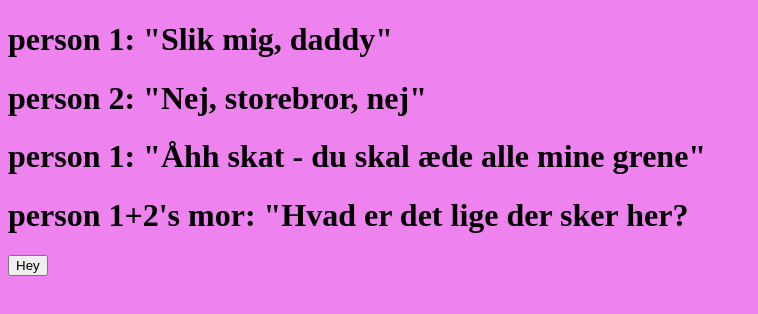
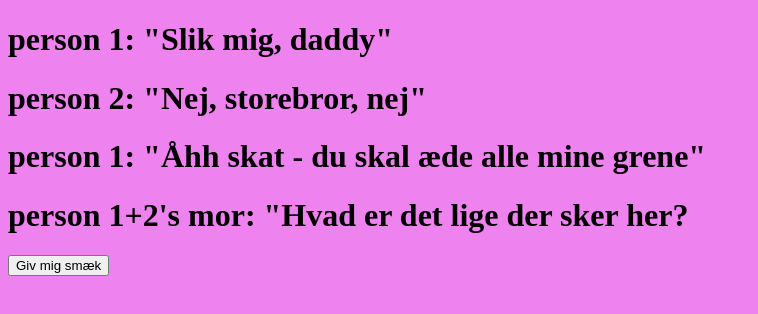
Before and after one commit to Tunafan/ziggy-og-asbjoerns-verden-sammen-faellesskab-venner-plus-kaerlighed-og-fortaelling, a plain HTML site: page index.html in a window 1280 px wide. Shown: the whole page, without its empty margins (0-758 px from the left). Drawn offline with Linux system fonts and the light colour scheme.

Commit message:
btn update

```diff
--- a/index.html
+++ b/index.html
@@ -13,6 +13,6 @@
     <h1>person 1: "Åhh skat - du skal æde alle mine grene"</h1>
     <h1>person 1+2's mor: "Hvad er det lige der sker her?</h1>
     <script src="script.js"></script>
-    <button id="smaek-mig-btn">Hey</button>
+    <button id="smaek-mig-btn">Giv mig smæk</button>
   </body>
 </html>
```
